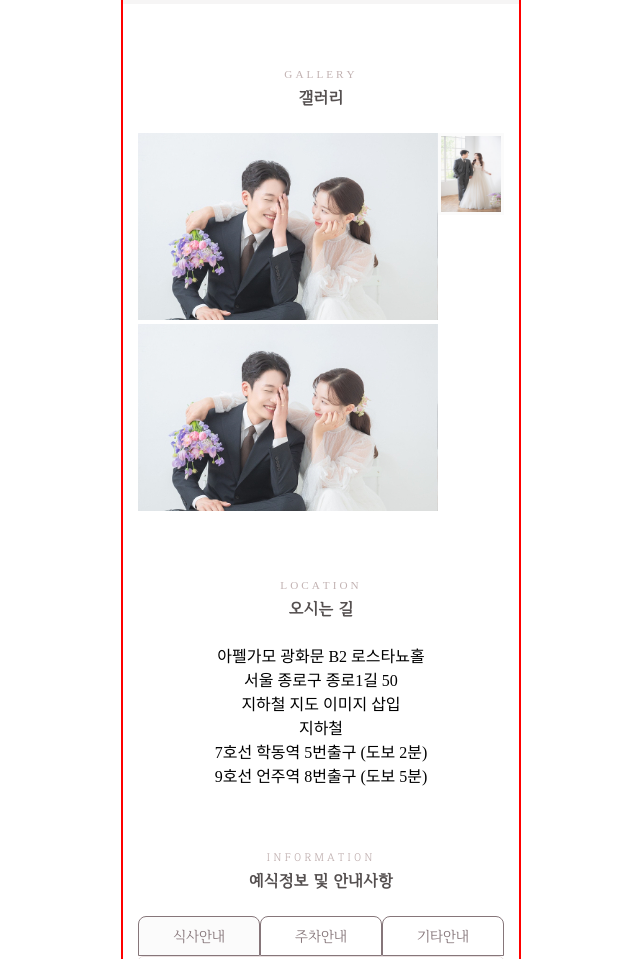
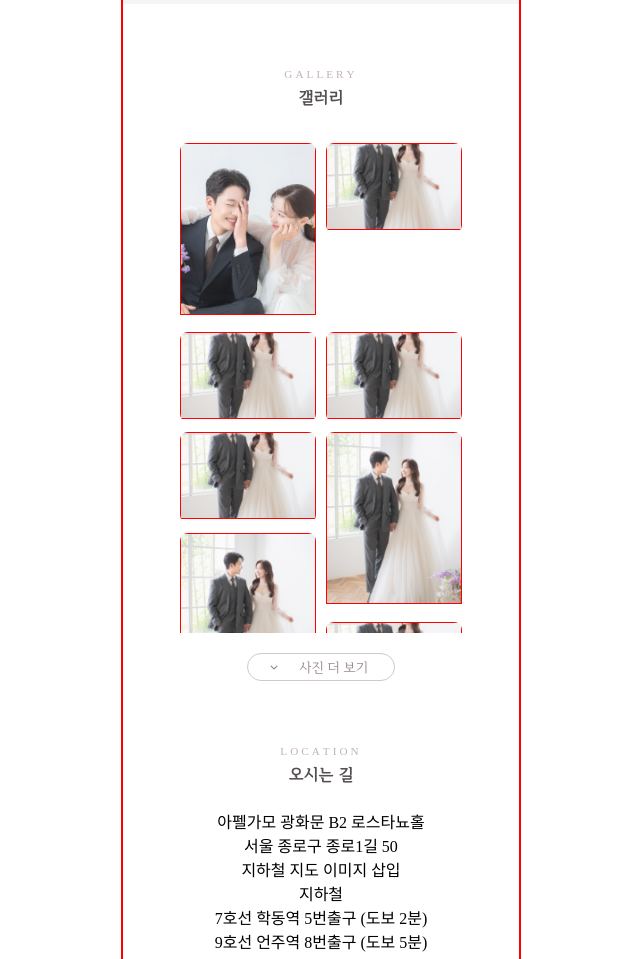
Before and after one commit to limhaneul2244/wedding, a website with bundled scripts: page index.html in a window 1280 px wide. Shown: the part 2020-2979 px from the top of the page, without its empty margins (319-959 px from the left). Built offline with nearby package versions, Linux system fonts and the light colour scheme; files whose address does not match are found by name; a web font is replaced by a local one.

Commit message:
갤러리 기능 추가

```diff
--- a/common.css
+++ b/common.css
@@ -2,28 +2,28 @@
 
 @font-face {
   font-family: "SpoqaHanSansNeo-M";
-  src: url(./Public/fonts/SpoqaHanSansNeo-Medium.otf);
+  src: url(./public/fonts/SpoqaHanSansNeo-Medium.otf);
   font-weight: normal;
   font-style: normal;
 }
 
 @font-face {
   font-family: "CrimsonPro-R";
-  src: url(./Public/fonts/CrimsonPro-Regular.ttf);
+  src: url(./public/fonts/CrimsonPro-Regular.ttf);
   font-weight: normal;
   font-style: normal;
 }
 
 @font-face {
   font-family: "IropkeBatangM";
-  src: url(./Public/fonts/IropkeBatangM.woff);
+  src: url(./public/fonts/IropkeBatangM.woff);
   font-weight: normal;
   font-style: normal;
 }
 
 @font-face {
   font-family: "PretendardVariable";
-  src: url(./Public/fonts/PretendardVariable.woff2);
+  src: url(./public/fonts/PretendardVariable.woff2);
   font-weight: normal;
   font-style: normal;
 }
@@ -38,7 +38,7 @@
 }
 
 .point {
-  color: #D28686;
+  color: #d28686;
 }
 
 .sidePadding {
@@ -54,7 +54,8 @@
   position: relative;
   padding: 0 15px;
 }
-body, html {
+body,
+html {
   position: relative;
   border: 1px solid red;
 }
@@ -75,20 +76,87 @@ body, html {
   color: #89757a;
 }
 
-
-html, body, div, span, applet, object, iframe,
-  h1, h2, h3, h4, h5, h6, p, blockquote, pre,
-  a, abbr, acronym, address, big, cite, code,
-  del, dfn, em, img, ins, kbd, q, s, samp,
-  small, strike, strong, sub, sup, tt, var,
-  b, u, i, center,
-  dl, dt, dd, ol, ul, li,
-  fieldset, form, label, legend,
-  table, caption, tbody, tfoot, thead, tr, th, td,
-  article, aside, canvas, details, embed,
-  figure, figcaption, footer, header, hgroup,
-  menu, nav, output, ruby, section, summary,
-  time, mark, audio, video {
+html,
+body,
+div,
+span,
+applet,
+object,
+iframe,
+h1,
+h2,
+h3,
+h4,
+h5,
+h6,
+p,
+blockquote,
+pre,
+a,
+abbr,
+acronym,
+address,
+big,
+cite,
+code,
+del,
+dfn,
+em,
+img,
+ins,
+kbd,
+q,
+s,
+samp,
+small,
+strike,
+strong,
+sub,
+sup,
+tt,
+var,
+b,
+u,
+i,
+center,
+dl,
+dt,
+dd,
+ol,
+ul,
+li,
+fieldset,
+form,
+label,
+legend,
+table,
+caption,
+tbody,
+tfoot,
+thead,
+tr,
+th,
+td,
+article,
+aside,
+canvas,
+details,
+embed,
+figure,
+figcaption,
+footer,
+header,
+hgroup,
+menu,
+nav,
+output,
+ruby,
+section,
+summary,
+time,
+mark,
+audio,
+video {
   /* margin: 0; */
   /* padding: 0; */
   /* border: 0; */
@@ -97,14 +165,21 @@ html, body, div, span, applet, object, iframe,
   vertical-align: baseline;
 }
 
-h1, h2, h3, h4, h5, h6 {
-	margin: 0;
+h1,
+h2,
+h3,
+h4,
+h5,
+h6 {
+  margin: 0;
   padding: 0;
   font: inherit;
 }
 
-ul, li, ol {
-	list-style: none;
+ul,
+li,
+ol {
+  list-style: none;
   padding: 0;
   margin: 0;
 }
--- /dev/null
+++ b/imagesData.js
@@ -0,0 +1,17 @@
+export const images = [
+  { fileName: '/public/imgs/gallery00.jpg', aspectRatio: '16/20', gridArea: 'span 2 / 1 / auto / 2' },
+  { fileName: '/public/imgs/gallery01.jpg', aspectRatio: '16/10', gridArea: 'span 1 / 2 / auto / 3' },
+  { fileName: '/public/imgs/gallery02.jpg', aspectRatio: '16/10', gridArea: 'span 1 / 1 / auto / 2' },
+  { fileName: '/public/imgs/gallery03.jpg', aspectRatio: '16/10', gridArea: 'span 1 / 2 / auto / 3' },
+  { fileName: '/public/imgs/gallery04.jpg', aspectRatio: '16/10', gridArea: 'span 1 / 1 / auto / 2' },
+  { fileName: '/public/imgs/gallery05.jpg', aspectRatio: '16/20', gridArea: 'span 2 / 2 / auto / 3' },
+  { fileName: '/public/imgs/gallery06.jpg', aspectRatio: '16/20', gridArea: 'span 2 / 1 / auto / 2' },
+  { fileName: '/public/imgs/gallery07.jpg', aspectRatio: '16/10', gridArea: 'span 1 / 2 / auto / 3' },
+  { fileName: '/public/imgs/gallery08.jpg', aspectRatio: '16/20', gridArea: 'span 2 / 1 / auto / 2' },
+  // { fileName: 'gallery09.jpg', aspectRatio: '16/10', gridArea: 'span 1 / 2 / auto / 3' },
+  // { fileName: 'gallery10.jpg', aspectRatio: '16/20', gridArea: 'span 2 / 1 / auto / 2' },
+  // { fileName: 'gallery11.jpg', aspectRatio: '16/20', gridArea: 'span 2 / 2 / auto / 3' },
+  // { fileName: 'gallery12.jpg', aspectRatio: '16/10', gridArea: 'span 1 / 1 / auto / 2' },
+  // { fileName: 'gallery13.jpg', aspectRatio: '16/10', gridArea: 'span 1 / 2 / auto / 3' },
+  // { fileName: 'gallery14.jpg', aspectRatio: '16/20', gridArea: 'span 2 / 2 / auto / 3' }
+];
--- a/index.html
+++ b/index.html
@@ -41,13 +41,13 @@
     <div class="swiper mySwiper">
       <div class="swiper-wrapper">
         <div class="swiper-slide">
-          <img src="./Public/imgs/img00.jpg" alt="">
+          <img src="./public/imgs/img00.jpg" alt="">
         </div>
         <div class="swiper-slide">
-          <img src="./Public/imgs/img00.jpg" alt="">
+          <img src="./public/imgs/img00.jpg" alt="">
         </div>
         <div class="swiper-slide">
-          <img src="./Public/imgs/img00.jpg" alt="">
+          <img src="./public/imgs/img00.jpg" alt="">
         </div>
       </div>
       <div class="swiper-pagination"></div>
@@ -104,12 +104,12 @@
     </div>
 
     <div class="infor">
-      <img src="./Public/imgs/wedding00.jpg" alt="하승우,임하늘">
+      <img src="./public/imgs/wedding00.jpg" alt="하승우,임하늘">
 
       <div>
         <div class="familyInfo">
-          <span>ooo ㆍ</span>
-          <span>ooo</span>
+          <span>박문재 ㆍ</span>
+          <span>조재홍</span>
           <span>의 손자</span>
           <span>승우</span>
         </div>
@@ -243,21 +243,15 @@
       <p class="subText">갤러리</p>
     </div>
 
-    <div class="galleryWrap">
-      <div class="galleryContainer">
-        <div>
-          <div class="galleryFlexContainer transition">
-            <div class="galleryFlex reverse">
-              <div class="gridItem1">
-                <img src="./Public/imgs/gallery00.jpg" alt="">
-                <img src="./Public/imgs/gallery00.jpg" alt="">
-              </div>
-              <div class="gridItem">
-                <img src="./Public/imgs/gallery01.jpg" alt="">
-              </div>
-            </div>
-          </div>
-        </div>
+    <div class="gallery-grid-container">
+      <div class="gallery-grid grid2" id="galleryGrid">
+        <!-- JavaScript를 통해 이미지가 추가될 부분 -->
+      </div>
+    </div>
+    <div class="gallery-more-button-wrap">
+      <div class="gallery-more-button">
+        <div></div>
+        <span>사진 더 보기</span>
       </div>
     </div>
   </article>
@@ -366,7 +360,7 @@
 
   <!-- Swiper JS -->
   <script src="https://cdn.jsdelivr.net/npm/swiper@11/swiper-bundle.min.js"></script>
-  <script src="./script.js"></script>
+  <script type="module" src="./script.js"></script>
 </body>
 
 </html>
--- a/main.css
+++ b/main.css
@@ -53,9 +53,6 @@
 
 .swiper-slide img {
   display: block;
-  /* width: 100%; */
-  /* height: 100%; */
-  /* object-fit: cover; */
 }
 .swiper-pagination {
   background-color: transparent;
@@ -94,7 +91,7 @@ article .flower {
   height: 40px;
   margin-bottom: 20px;
   background-repeat: no-repeat;
-  background: url(./Public/imgs/icon_flower_00.png);
+  background: url(./public/imgs/icon_flower_00.png);
   background-size: cover;
 }
 
@@ -238,6 +235,7 @@ article .thx {
   display: inline;
 }
 .cardWrap {
+  position: relative;
   display: inline-block;
   vertical-align: top;
   font-size: 10px !important;
@@ -256,6 +254,7 @@ article .thx {
 .cardWrap:not(:last-child)::after {
   position: absolute;
   top: 50%;
+  right: -80%;
   content: ":";
   margin: 0 20px;
   display: inline-flex;
@@ -276,39 +275,87 @@ article .thx {
 }
 
 /* 갤러리영역 */
-.galleryWrap {
-  margin: 1px 0;
-  /* padding: 25px 0; */
+.gallery-grid-container {
+  max-height: 500px;
+  overflow: hidden;
+  padding: 10px;
+  box-sizing: border-box;
 }
 
-.galleryFlexContainer {
-  overflow: hidden;
-}
-.galleryFlex {
+.gallery-grid {
+  height: 100vh;
   display: grid;
-  max-height: 600px;
-  grid-auto-flow: column;
   grid-template-columns: repeat(2, 1fr);
-  grid-template-rows: repeat(2, auto);
+  grid-template-rows: repeat(11, auto);
+  gap: 10px;
 }
 
-.gridItem1 {
-  grid-row: 1 / span 2;
+.gallery-grid.grid2 {
+  margin: 0 32px;
+  grid-template-columns: repeat(2, 1fr);
+  grid-template-rows: repeat(11, auto);
 }
 
-.gridItem img {
-  display: block;
+.grid-item {
   width: 100%;
-  aspect-ratio: 16 / 20;
-  background-color: #eee;
-  background-position: 50% 50%;
+  overflow: hidden;
+  border-radius: 8px;
+}
+.item {
   background-size: cover;
-  border-style: solid;
-  border-color: #fbfbfb;
-  cursor: pointer;
-  background-color: #eee;
-  background-position: 50% 50%;
-  background-size: cover;
+  background-position: center;
+  width: 100%;
+  height: 0;
+  border: 1px solid red;
+}
+
+/* 16:20 비율 */
+.item[data-aspect-ratio="16/20"] {
+  padding-bottom: calc(100% * (20 / 16));
+}
+/* 16:10 비율 */
+.item[data-aspect-ratio="16/10"] {
+  padding-bottom: calc(100% * (10 / 16));
+}
+.gallery-more-button-wrap {
+  display: flex;
+  justify-content: center;
+  margin-top: 20px;
+}
+/* 더보기버튼 */
+.gallery-more-button {
+  color: #978686;
+  border: 1px solid #d1c8c8;
+  padding: 4px 26px;
+  border-radius: 32px;
+}
+
+.gallery-more-button>div {
+  display: inline-block;
+  width: .333rem;
+  height: .333rem;
+  margin-right: 6px;
+  transform: translate(-50%) rotate(45deg);
+  animation: bounce 1.5s ease-in-out infinite;
+  border-bottom: 1px solid #978686;
+  border-right: 1px solid #978686;
+}
+
+@keyframes bounce {
+  0%, 100% {
+    transform: translateY(0) translateX(-50%) rotate(45deg);
+  }
+  50% {
+    transform: translateY(-3px) translateX(-50%) rotate(45deg);
+  }
+}
+
+.gallery-more-button span {
+  font-size: .85rem;
+  margin-left: 10px;
+  color: #978686;
+  border-radius: 32px;
+  font-family: "IropkeBatangM";
 }
 
 /* 예식정보 및 안내사항 */
@@ -326,8 +373,8 @@ article .thx {
   border: 1px solid;
   width: 50%;
   color: #89757a;
-  filter: saturate(.8);
-  font-size: .9rem;
+  filter: saturate(0.8);
+  font-size: 0.9rem;
   border-radius: 8px 8px 0 0;
 }
 
@@ -346,7 +393,7 @@ article .thx {
   padding: 30px 10px;
   font-family: "IropkeBatangM";
   color: #544f4f;
-  font-size: .9rem;
+  font-size: 0.9rem;
 }
 
 /* 방명록 */
@@ -374,7 +421,7 @@ article .thx {
   width: 100%;
   height: 250px;
   position: relative;
-  background: url("./Public/imgs/footerImg.jpg") no-repeat center center;
+  background: url("./public/imgs/footerImg.jpg") no-repeat center center;
   background-size: contain;
 }
 
--- a/script.js
+++ b/script.js
@@ -1,3 +1,6 @@
+import { images } from './imagesData.js';
+const galleryGrid = document.getElementById('galleryGrid');
+
 //메인 슬라이드 swiper
 const swiper = new Swiper(".mySwiper", {
   slidesPerView: "auto",
@@ -46,3 +49,24 @@ function updateCountdown() {
 // 1초마다 카운트다운 갱신
 const countdownInterval = setInterval(updateCountdown, 1000);
 updateCountdown();  // 페이지 로드 시 즉시 업데이트
+
+//갤러리 이미지 반복
+for (let i = 0; i < images.length; i++) {
+  const img = images[i];
+  const gridItem = document.createElement('div');
+  gridItem.className = 'grid-item';
+  gridItem.style.gridArea = img.gridArea;
+
+  const itemDiv = document.createElement('div');
+  itemDiv.className = 'item';
+  itemDiv.style.backgroundImage = `url(${img.fileName})`;
+  itemDiv.style.width = '100%';
+
+  // 비율에 따라 padding-bottom을 설정
+  const aspectRatio = img.aspectRatio.split('/');
+  const height = (aspectRatio[1] / aspectRatio[0]) * 100;
+  itemDiv.style.paddingBottom = `${height}%`;
+
+  gridItem.appendChild(itemDiv);
+  galleryGrid.appendChild(gridItem);
+}
```
Also changed, not shown: Public/imgs/gallery02.jpg (added), Public/imgs/gallery03.jpg (added), Public/imgs/gallery04.jpg (added), Public/imgs/gallery05.jpg (added), Public/imgs/gallery06.jpg (added), Public/imgs/gallery07.jpg (added), Public/imgs/gallery08.jpg (added).
